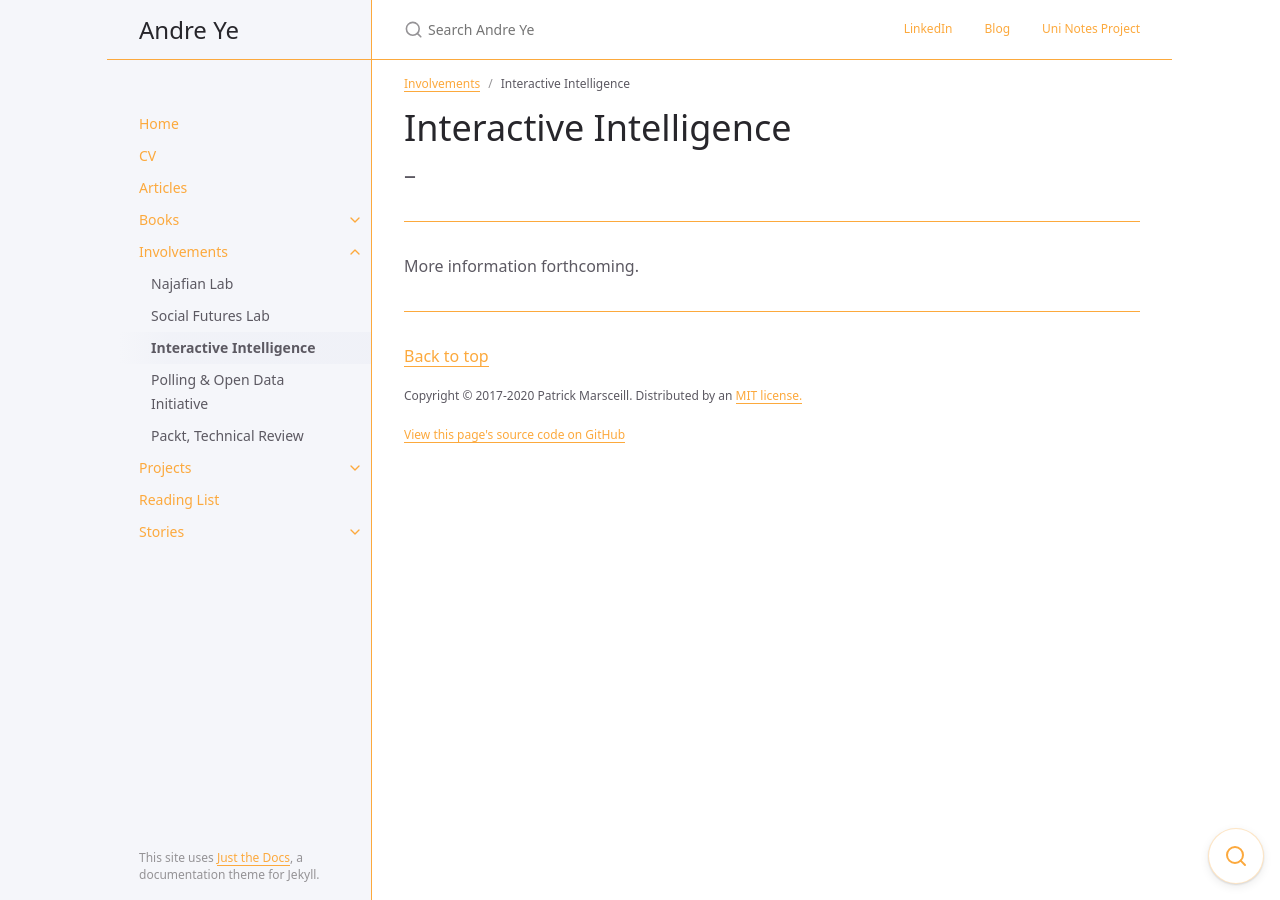
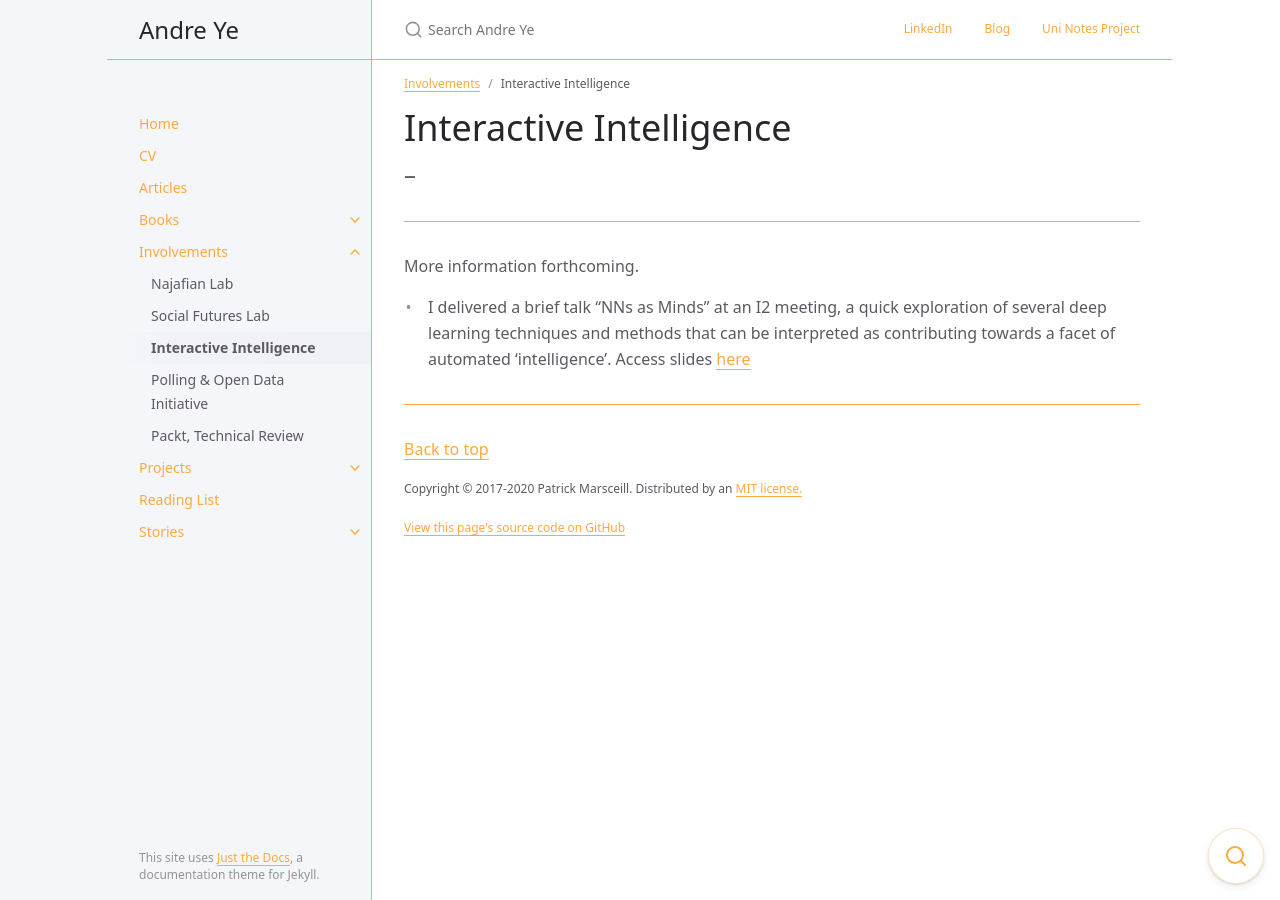
Before and after one commit to andre-ye/andre-ye.github.io-retired, a Jekyll site: the page built from docs/involvements/i2.md, in a window 1280 px wide. Built offline with Jekyll 4.4.1, drawn with Linux system fonts in a browser that asks for light colours; nearby versions of some CDN libraries.

Commit message:
Update i2.md

```diff
--- a/docs/involvements/i2.md
+++ b/docs/involvements/i2.md
@@ -14,3 +14,5 @@
 ---
 
 More information forthcoming.
+
+- I delivered a brief talk "NNs as Minds" at an I2 meeting, a quick exploration of several deep learning techniques and methods that can be interpreted as contributing towards a facet of automated 'intelligence'. Access slides [here](https://andre-ye.github.io/files/I2/NNs as Minds.pdf){:target="_blank"}
```
